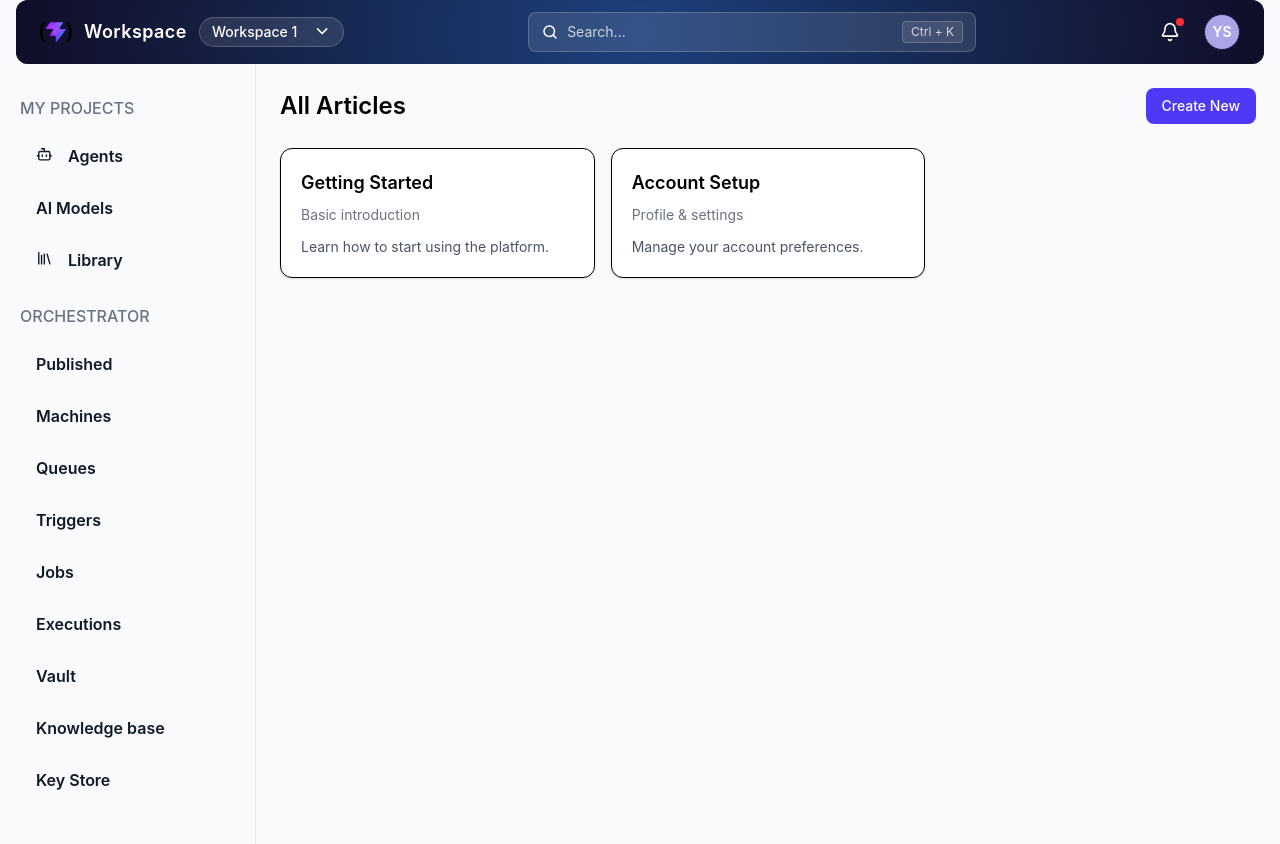
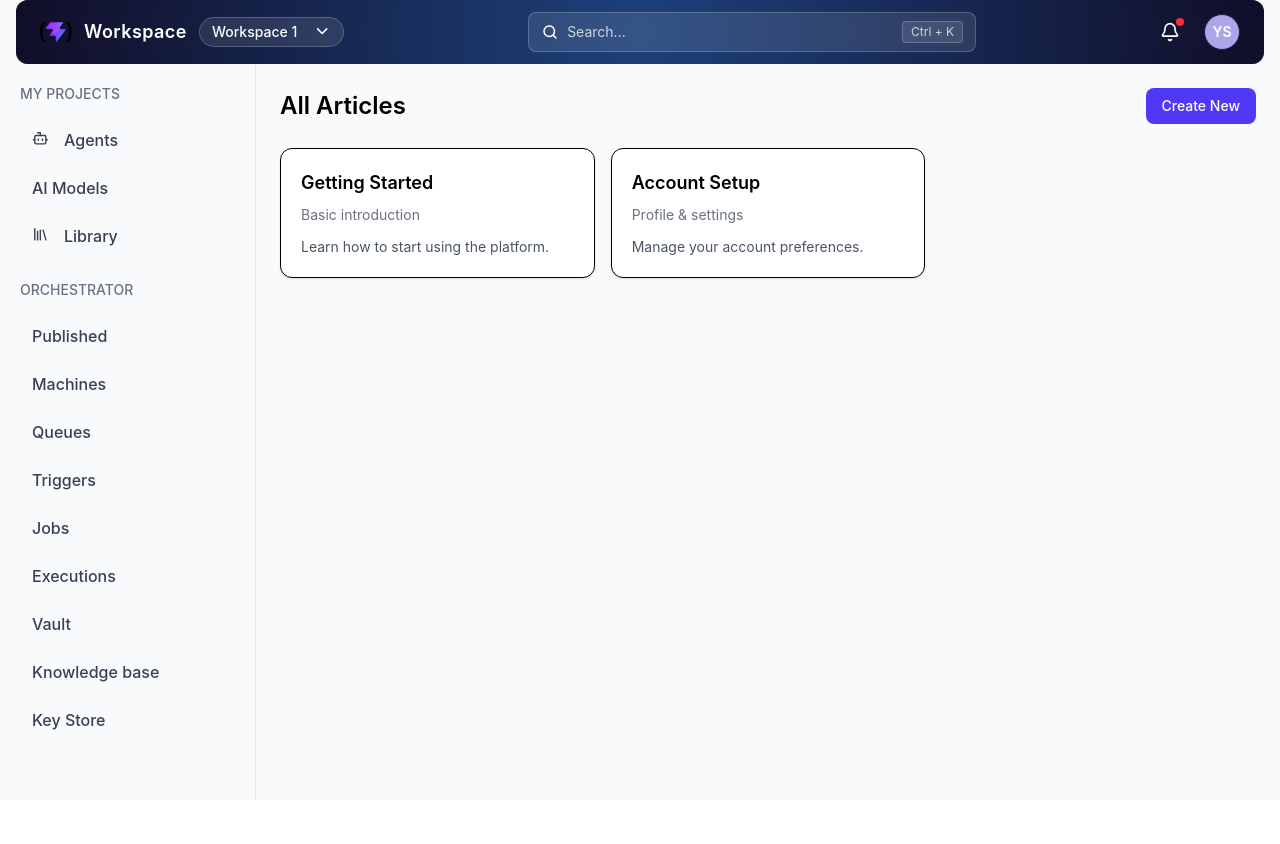
Before and after one commit to Yash0770/workspace-frontend, a React (Vite) app: page / in a window 1280 px wide. After the commit the page ends 800 px from the top, so only its background shows below. Built offline with nearby package versions, Linux system fonts and the light colour scheme.

Commit message:
Refactor MainLayout and Sidebar components for improved layout and styling; enhance scrollbar styles for better user experience

```diff
--- a/src/components/layout/MainLayout.jsx
+++ b/src/components/layout/MainLayout.jsx
@@ -3,15 +3,15 @@ import Header from "./Header";
 
 export default function MainLayout({ children }) {
   return (
-    <div className="min-h-screen flex flex-col bg-gray-50">
-      <div className="lg:container lg:mx-auto flex flex-col flex-1">
-        <Header />
+    <div className="h-screen flex flex-col overflow-hidden bg-gray-50">
+      <Header />
 
-        <div className="flex flex-1">
-          <Sidebar />
+      <div className="flex flex-1 overflow-hidden">
+        <Sidebar />
 
-          <main className="flex-1 bg-gray-50 p-4 md:p-6">{children}</main>
-        </div>
+        <main className="flex-1 overflow-y-auto p-4 md:p-6">
+          <div className="container">{children}</div>
+        </main>
       </div>
     </div>
   );
--- a/src/components/layout/Sidebar.jsx
+++ b/src/components/layout/Sidebar.jsx
@@ -3,20 +3,22 @@ import { sidebarSections } from "../../constants/dummyData";
 
 export default function Sidebar() {
   return (
-    <aside className="w-64 bg-gray-50 text-gray-900 p-5 border-r border-gray-200">
+    <aside className="w-46 lg:w-64 border-r border-gray-200 bg-gray-50 flex flex-col">
+      <div className="flex-1 overflow-y-auto scrollbar p-5">
         {sidebarSections.map((section, index) => (
           <div key={index} className="mb-6">
-          {/* Section Title */}
-          <h2 className="lg:mt-3 text-base font-medium text-gray-500 mb-4 uppercase">
+            <h2 className="text-sm font-medium text-gray-500 mb-4 uppercase">
               {section.title}
             </h2>
 
-          {/* Items */}
-          <nav className="space-y-3 text-base">
+            <nav className="space-y-2">
               {section.items.map((item, i) => (
                 <div
                   key={i}
-                className="flex items-center gap-3 font-semibold hover:text-indigo-600 hover:bg-gray-100 px-4 py-2 rounded cursor-pointer"
+                  className="flex items-center gap-3 px-3 py-2 rounded-md cursor-pointer
+                  text-gray-700 font-medium
+                  hover:bg-indigo-50 hover:text-indigo-600
+                  transition-colors"
                 >
                   <Icon name={item.icon} size={20} />
                   <span>{item.label}</span>
@@ -25,6 +27,7 @@ export default function Sidebar() {
             </nav>
           </div>
         ))}
+      </div>
     </aside>
   );
 }
--- a/src/styles/global.css
+++ b/src/styles/global.css
@@ -10,3 +10,27 @@
       xl:max-w-[1440px];
   }
 }
+
+/* Works in Chrome, Edge, Safari */
+.scrollbar::-webkit-scrollbar {
+  width: 6px;
+}
+
+.scrollbar::-webkit-scrollbar-track {
+  background: transparent;
+}
+
+.scrollbar::-webkit-scrollbar-thumb {
+  background-color: #cbd5f5; /* light indigo */
+  border-radius: 9999px;
+}
+
+.scrollbar::-webkit-scrollbar-thumb:hover {
+  background-color: #818cf8; /* darker on hover */
+}
+
+/* Firefox */
+.scrollbar {
+  scrollbar-width: thin;
+  scrollbar-color: #cbd5f5 transparent;
+}
```
Lines whose indentation alone changed are shown as unchanged.
